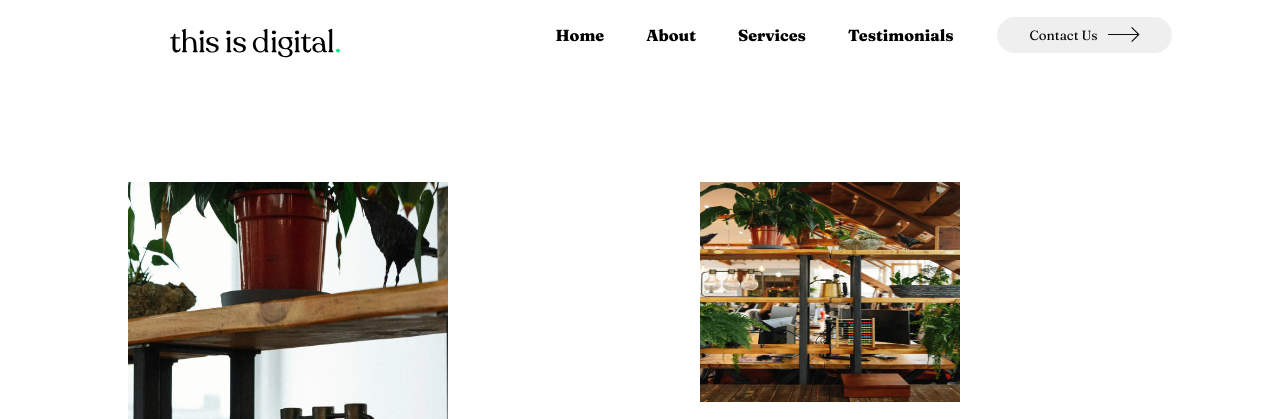
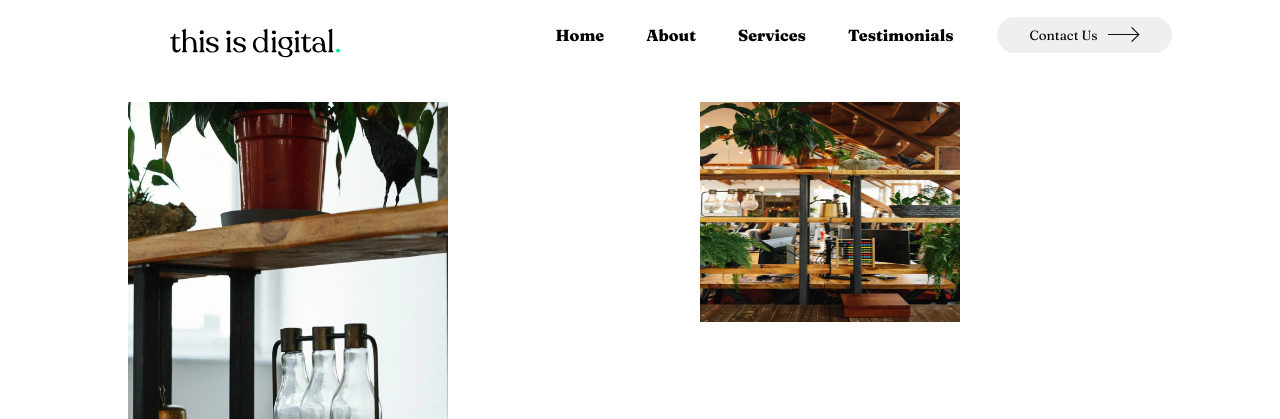
Before and after one commit to Place4you/DigitalUk, a plain HTML site: page index.html in a window 1280 px wide. Shown: the top 419 px of the page. Drawn offline with nearby package versions, Linux system fonts and the light colour scheme; files whose address does not match are found by name.

Commit message:
Update style.css

```diff
--- a/assets/style.css
+++ b/assets/style.css
@@ -76,7 +76,7 @@ h1, h2, h3 {
   justify-content: center;
   align-items: center;
   position: relative;
-  margin-top: 7rem;
+  margin-top: 2rem;
   height: 100vh;
   width: 100%;
   overflow: hidden;
```
